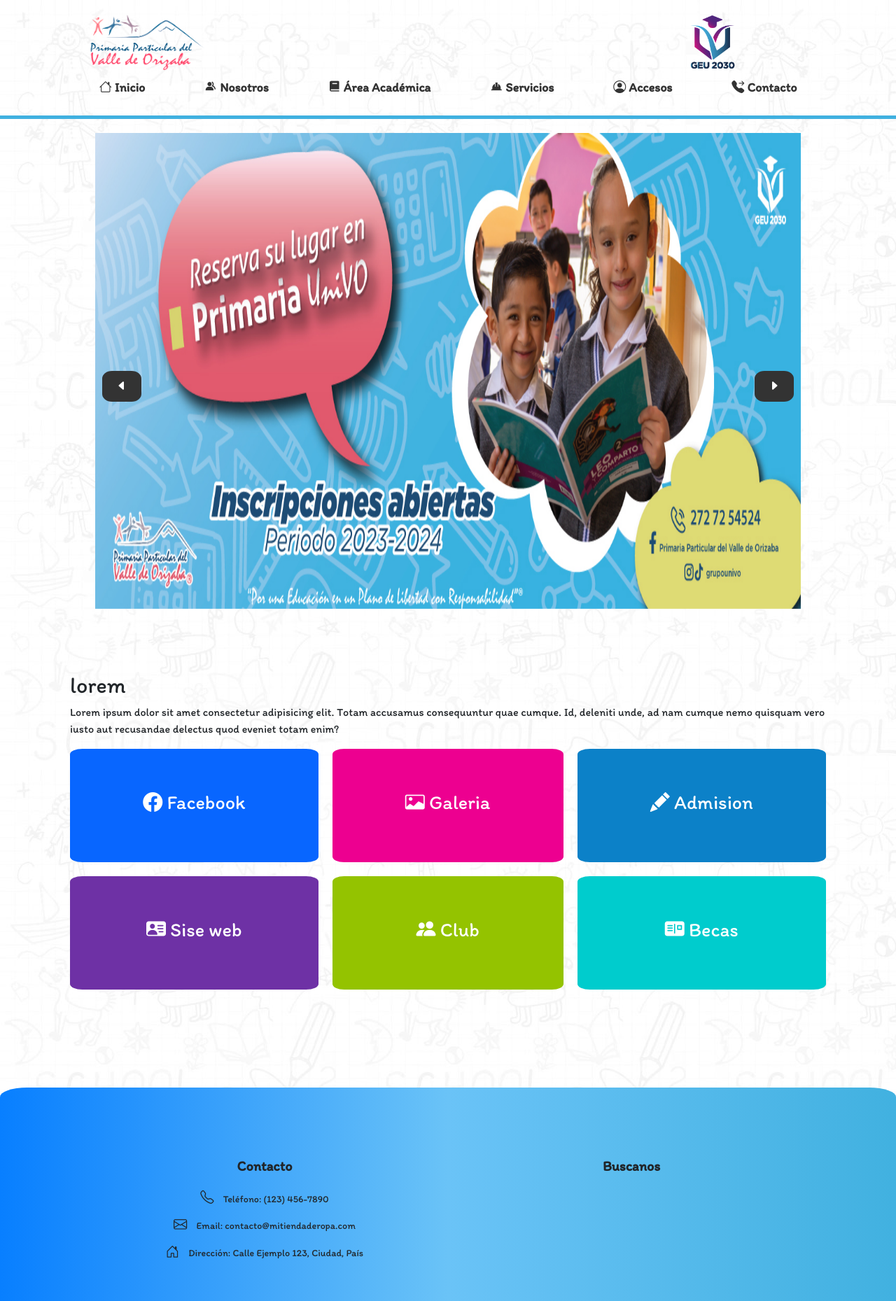
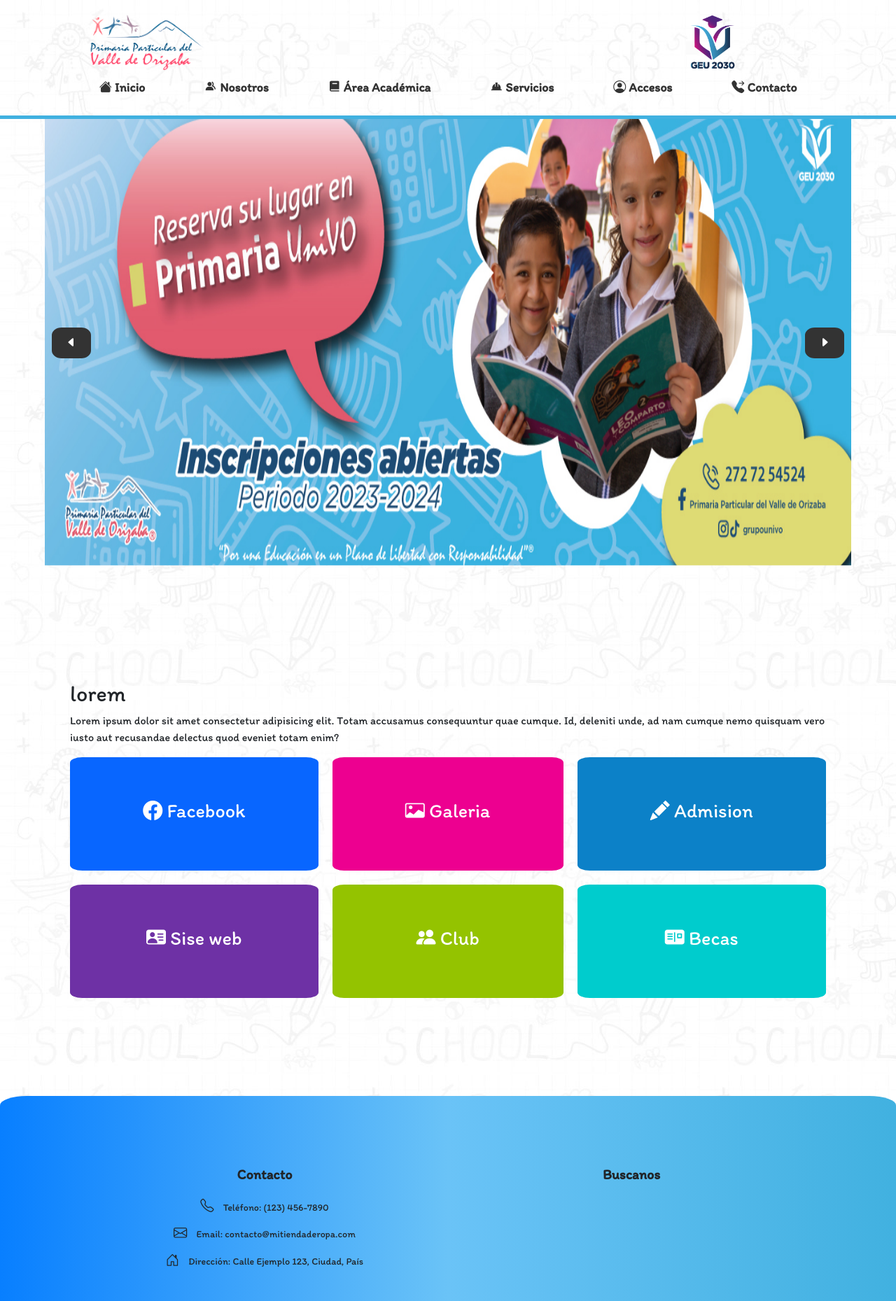
Before and after one commit to XALEX14410/univo-servicio, a PHP site: page /primaria/index.html in a window 1280 px wide. Shown: the top 1859 px of the page at 70% size. Run offline with PHP 8.4, Linux system fonts and the light colour scheme; some web fonts are replaced; grey boxes are pictures that could not be loaded.

Commit message:
correciones con las medidas de dispositos

```diff
--- a/primaria/css/carousel/carousel.css
+++ b/primaria/css/carousel/carousel.css
@@ -1,7 +1,8 @@
+@import url(./../estilos.css);
 .carousel {
     position: relative;
-    width: 90%;
-    margin: 10px auto;
+    width: var(--carousel-width);
+    margin: 10% auto;
 }
 
 .carousel-inner {
--- a/primaria/css/conatainer.css
+++ b/primaria/css/conatainer.css
@@ -1,4 +1,6 @@
-.contenido{
+@import url(./estilos.css);
+
+.contenido {
     position: relative;
     width: 100%;
     /* border: 10px solid black; */
@@ -11,18 +13,17 @@
     height: auto;
 }
 
-
-
-
+/* Estilos generales */
 .hero {
-    background: linear-gradient(to bottom right, #4e54c8, #8f94fb);
+    background: var(--hero-bg-gradient);
     background-size: cover;
-    color: white;
-    padding: 100px 0;
+    color: var(--hero-text-color);
+    padding: var(--hero-padding);
+    text-align: center;
 }
 
 .features {
-    padding: 50px 0;
+    padding: var(--features-padding);
 }
 
 .features h2 {
@@ -30,77 +31,179 @@
 }
 
 .section {
-    padding: 80px 0;
-    /* background-color: #fff; */
-}
-.container .grid div{
-    border-radius: 5%;
-}
-
-
-.container {
-    max-width: 1200px;
-    margin: 0 auto;
-    /* color: reverse; */
-    padding: 0 20px;
-}
-
-
-
-.hero {
-    text-align: center;
+    /* border: 1px solid black; */
+    padding: var(--section-padding);
+    margin: -20% auto 0%;
 
 }
 
-.hero h1 {
-    font-size: 3em;
+.container .grid div {
+    border-radius: var(--grid-border-radius);
+}
+
+.container {
+    max-width: var(--container-max-width);
+    margin: 0 auto;
+    padding: var(--container-padding);
+}
+
+.hero h3 {
+    font-size: var(--hero-h1-font-size);
     margin-bottom: 20px;
 }
 
 .hero p {
-    font-size: 1.5em;
+    font-size: var(--hero-p-font-size);
     margin-bottom: 30px;
 }
 
 .grid {
     display: grid;
-    /* grid-template-columns: repeat(auto-fit, minmax(250px, 1fr)); */
     grid-template-columns: repeat(3, auto);
-    grid-template-rows: repeat(1, auto);
-    gap: 20px;
+    grid-template-rows: repeat(2, auto);
+    gap: var(--grid-gap);
 }
 
-.grid > div {
-    /* background-color: #f9f9f9; */
-    padding: 60px;
-    border-radius: 5px;
+.grid>div {
+    padding: var(--grid-padding);
+    border-radius: var(--grid-border-radius);
     display: flex;
     justify-content: center;
 }
 
-.grid > .hero1{
-    background-color: #0866FF;
-    color: white;
+.grid>.hero1 {
+    background-color: var(--grid-hero1-bg);
+    color: var(--hero-text-color);
 }
 
+.grid>.hero2 {
+    background-color: var(--grid-hero2-bg);
+    color: var(--hero-text-color);
+}
 
-.grid > .hero2{
-    background-color: #ED0090;
-    color: white;
+.grid>.hero3 {
+    background-color: var(--grid-hero3-bg);
+    color: var(--hero-text-color);
 }
-.grid > .hero3{
-    background-color: #0C81C8;
-    color: white;
+
+.grid>.hero4 {
+    background-color: var(--grid-hero4-bg);
+    color: var(--hero-text-color);
 }
-.grid > .hero4{
-    background-color: #6E31A5;
-    color: white;
+
+.grid>.hero5 {
+    background-color: var(--grid-hero5-bg);
+    color: var(--hero-text-color);
 }
-.grid > .hero5{
-    background-color: #94C300;
-    color: white;
+
+.grid>.hero6 {
+    background-color: var(--grid-hero6-bg);
+    color: var(--hero-text-color);
 }
-.grid > .hero6{
-    background-color: #00CCCD;
-    color: white;
+
+/* Media Queries */
+
+/* Dispositivos móviles (pantallas más pequeñas) */
+@media screen and (max-width: 576px) {
+    .hero {
+        padding: 60px 0;
+        /* Ajusta el padding para móviles */
+    }
+
+    .hero h1 {
+        font-size: 2em;
+        /* Ajusta el tamaño de la fuente */
+    }
+
+    .hero p {
+        font-size: 1.2em;
+        /* Ajusta el tamaño de la fuente */
+    }
+
+    .grid {
+        grid-template-columns: 1fr;
+        /* Una columna en móviles */
+    }
+
+    .grid>div {
+        padding: 30px;
+        /* Reduce el padding en móviles */
+    }
 }
+
+/* Tabletas (pantallas medianas) */
+@media screen and (min-width: 577px) and (max-width: 768px) {
+    .hero {
+        padding: 80px 0;
+        /* Ajusta el padding para tabletas */
+    }
+
+    .hero h1 {
+        font-size: 2.5em;
+        /* Ajusta el tamaño de la fuente */
+    }
+
+    .hero p {
+        font-size: 1.4em;
+        /* Ajusta el tamaño de la fuente */
+    }
+
+    .grid {
+        grid-template-columns: repeat(2, 1fr);
+        /* Dos columnas en tabletas */
+    }
+
+    .grid>div {
+        padding: 40px;
+        /* Reduce el padding en tabletas */
+    }
+}
+
+/* Escritorio pequeño a mediano */
+@media screen and (min-width: 769px) and (max-width: 992px) {
+    .hero {
+        padding: 90px 0;
+        /* Ajusta el padding para escritorios pequeños */
+    }
+
+    .hero h1 {
+        font-size: 2.8em;
+        /* Ajusta el tamaño de la fuente */
+    }
+
+    .hero p {
+        font-size: 1.6em;
+        /* Ajusta el tamaño de la fuente */
+    }
+
+    .grid {
+        grid-template-columns: repeat(3, 1fr);
+        /* Tres columnas en escritorios pequeños */
+    }
+}
+
+/* Escritorio grande (pantallas más grandes) */
+@media screen and (min-width: 993px) and (max-width: 1095px) {
+    .hero {
+        padding: 100px 0;
+        /* Mantiene el padding para escritorios grandes */
+    }
+
+    .hero h1 {
+        font-size: var(--hero-h1-font-size);
+        /* Mantiene el tamaño de la fuente */
+    }
+
+    .hero p {
+        font-size: var(--hero-p-font-size);
+        /* Mantiene el tamaño de la fuente */
+    }
+}
+
+/* Dispositivos grandes (pantallas más grandes) */
+@media screen and (min-width: 1096px) and (max-width: 1141px) {
+    .grid {
+        grid-template-columns: repeat(3, 1fr);
+        /* Mantiene tres columnas */
+    }
+}
--- a/primaria/css/estilos.css
+++ b/primaria/css/estilos.css
@@ -30,6 +30,34 @@
   /* scroll */
   --scrollbar-color: #007bff; /* Azul personalizado */
   --scrollbar-width: 24px;    /* Ancho del scrollbar */
+
+  /* carousel */
+  --bg-contenido: url(./../img/bg_body.jpg); /* Fondo para el contenido */
+  --contenido-padding: 80px; /* Padding para el contenido */
+  --contenido-margin-bottom: 80px auto; /* Margen inferior para el contenido */
+  --contenido-transform: translateY(100px); /* Transformación del contenido */
+  --hero-bg-gradient: linear-gradient(to bottom right, #4e54c8, #8f94fb); /* Gradiente del hero */
+  --hero-padding: 100px 0; /* Padding del hero */
+  --hero-h1-font-size: 3em; /* Tamaño de la fuente para h1 en el hero */
+  --hero-p-font-size: 1.5em; /* Tamaño de la fuente para el párrafo en el hero */
+  --section-padding: 80px 0; /* Padding de las secciones */
+  --features-padding: 50px 0; /* Padding de la sección features */
+  --grid-gap: 20px; /* Espaciado entre elementos del grid */
+  --grid-padding: 60px; /* Padding dentro de los elementos del grid */
+  --container-max-width: 1200px; /* Ancho máximo del contenedor */
+  --container-padding: 0 20px; /* Padding del contenedor */
+  --carousel-control-bg: #333; /* Fondo de los controles del carrusel */
+  --carousel-control-hover-bg: #444; /* Fondo hover de los controles del carrusel */
+  --carousel-control-color: #fff; /* Color de texto de los controles */
+  --carousel-control-radius: 25%; /* Borde redondeado de los controles */
+  --carousel-control-padding: 10px 20px; /* Padding de los controles */
+  --carousel-control-font-size: 16px; /* Tamaño de fuente de los controles */
+  --carousel-transition: 2s ease-in-out; /* Transición del carrusel */
+  --carousel-width: 90%; /* Ancho del carrusel */
+  --carousel-margin: 10% auto; /* Margen del carrusel */
+  --carousel-item-opacity: 0; /* Opacidad inicial de los ítems */
+  --carousel-item-active-opacity: 1; /* Opacidad de ítems activos */
+
 
   /* libreta */
     --azul: #007bff;
@@ -64,6 +92,14 @@
   --grid-padding: 60px; /* Padding dentro de los elementos del grid */
   --container-max-width: 1200px; /* Ancho máximo del contenedor */
   --container-padding: 0 20px; /* Padding del contenedor */
+  --hero-text-color: white; /* Color del texto en el hero */
+  --grid-border-radius: 5%; /* Bordes redondeados para los elementos del grid */
+  --grid-hero1-bg: #0866FF; /* Fondo para el héroe 1 */
+  --grid-hero2-bg: #ED0090; /* Fondo para el héroe 2 */
+  --grid-hero3-bg: #0C81C8; /* Fondo para el héroe 3 */
+  --grid-hero4-bg: #6E31A5; /* Fondo para el héroe 4 */
+  --grid-hero5-bg: #94C300; /* Fondo para el héroe 5 */
+  --grid-hero6-bg: #00CCCD; /* Fondo para el héroe 6 */
 
 
 
@@ -111,27 +147,6 @@
 
 
 
-    /* Colores básicos */
-    --rojo: red;
-    --azul: blue;
-    --amarillo: yellow;
-    --verde: green;
-    --naranja: orange;
-    --violeta: violet;
-    --negro: black;
-    --blanco: white;
-    --gris: gray;
-    --rosa: pink;
-    --cian: cyan;
-    --magenta: magenta;
-    --marron: brown;
-    --lima: lime;
-    --oro: gold;
-    --plata: silver;
-    --coral: coral;
-    --turquesa: turquoise;
-    --lavanda: lavender;
-    --indigo: indigo;
 
   }
 
--- a/primaria/index.html
+++ b/primaria/index.html
@@ -59,7 +59,7 @@
             <ul class="nav-list" id="nav_list">
 
 
-                <li><a href="/univo-servicio/primaria/"><i class="bi bi-house"></i> Inicio</a></li>
+                <li><a href="/univo-servicio/primaria/"><i class="bi bi-house-fill"></i> Inicio</a></li>
                 <li>
                     <a href="#"><i class='bx bxs-group'></i> Nosotros
                         <!--  <i class="bi bi-caret-down-fill"></i>--></i></a>
@@ -135,22 +135,6 @@
 
     <!-- End header -->
 
-
-
-    <!-- Main  -->
-    <main class="contenido">
-
-        <!-- Hero Section -->
-        <!-- <section id="inicio" class="hero" data-aos="fade-up">
-            <div class="container text-center">
-                <h1 >Lorem</h1>
-                <p data-aos="fade-up" data-aos-delay="300">Lorem ipsum dolor sit, amet consectetur adipisicing elit.
-                    Nulla cupiditate praesentium beatae repudiandae ad corrupti autem voluptate quidem molestiae soluta
-                    maiores rem pariatur eos numquam, quis atque. Fugit, obcaecati consectetur.</p>
-                <a href="#contacto" class="btn btn-primary" data-aos="fade-up" data-aos-delay="500">Contáctanos</a>
-            </div>
-        </section> -->
-
     <section>
         <div class="carousel">
             <div class="carousel-inner">
@@ -179,11 +163,27 @@
         </div>
     </section>
 
+    <!-- Main  -->
+    <main class="contenido">
+
+        <!-- Hero Section -->
+        <!-- <section id="inicio" class="hero" data-aos="fade-up">
+            <div class="container text-center">
+                <h1 >Lorem</h1>
+                <p data-aos="fade-up" data-aos-delay="300">Lorem ipsum dolor sit, amet consectetur adipisicing elit.
+                    Nulla cupiditate praesentium beatae repudiandae ad corrupti autem voluptate quidem molestiae soluta
+                    maiores rem pariatur eos numquam, quis atque. Fugit, obcaecati consectetur.</p>
+                <a href="#contacto" class="btn btn-primary" data-aos="fade-up" data-aos-delay="500">Contáctanos</a>
+            </div>
+        </section> -->
+
+
+
 
         <!-- Sección de quienes somos -->
         <section id="quienes-somos" class="section">
             <div class="container">
-                <h2>lorem</h2>
+                <h2 data-aos="fade-up" data-aos-delay="200">lorem</h2>
                 <p data-aos="fade-up" data-aos-delay="200">Lorem ipsum dolor sit amet consectetur adipisicing elit.
                     Totam accusamus consequuntur quae cumque. Id, deleniti unde, ad nam cumque nemo quisquam vero iusto
                     aut recusandae delectus quod eveniet totam enim?</p>
```
Also changed, not shown: other parts of primaria/css/carousel/carousel.css (+49 -23 lines). Lines whose indentation alone changed are shown as unchanged.
